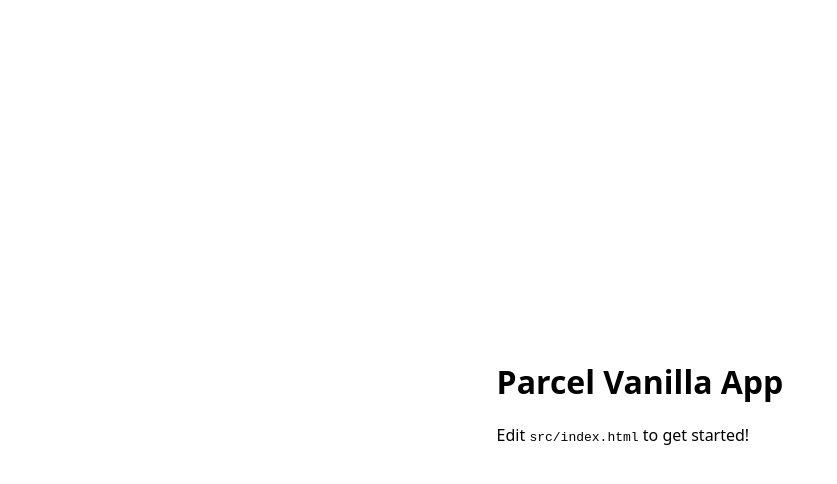
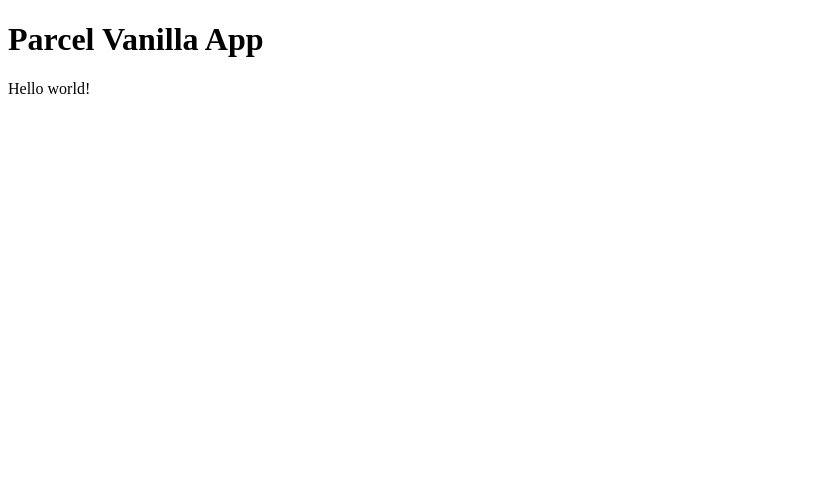
Before and after one commit to vitalymusic/parcel_pt1, a website built with Parcel: page src/index.html in a window 1280 px wide. Shown: the whole page, without its empty margins (0-837 px from the left). Built offline with nearby package versions, Linux system fonts and the light colour scheme.

Commit message:
parcel start

```diff
--- a/src/index.html
+++ b/src/index.html
@@ -8,6 +8,6 @@
   </head>
   <body>
     <h1>Parcel Vanilla App</h1>
-    <p>Edit <code>src/index.html</code> to get started!</p>
+    <p>Hello world!</p>
   </body>
 </html>
--- a/src/style.css
+++ b/src/style.css
@@ -1,8 +1,3 @@
 html {
-  color-scheme: light dark;
-  font-family: system-ui;
-  display: flex;
-  align-items: center;
-  justify-content: center;
-  height: 100%;
+
 }
```
